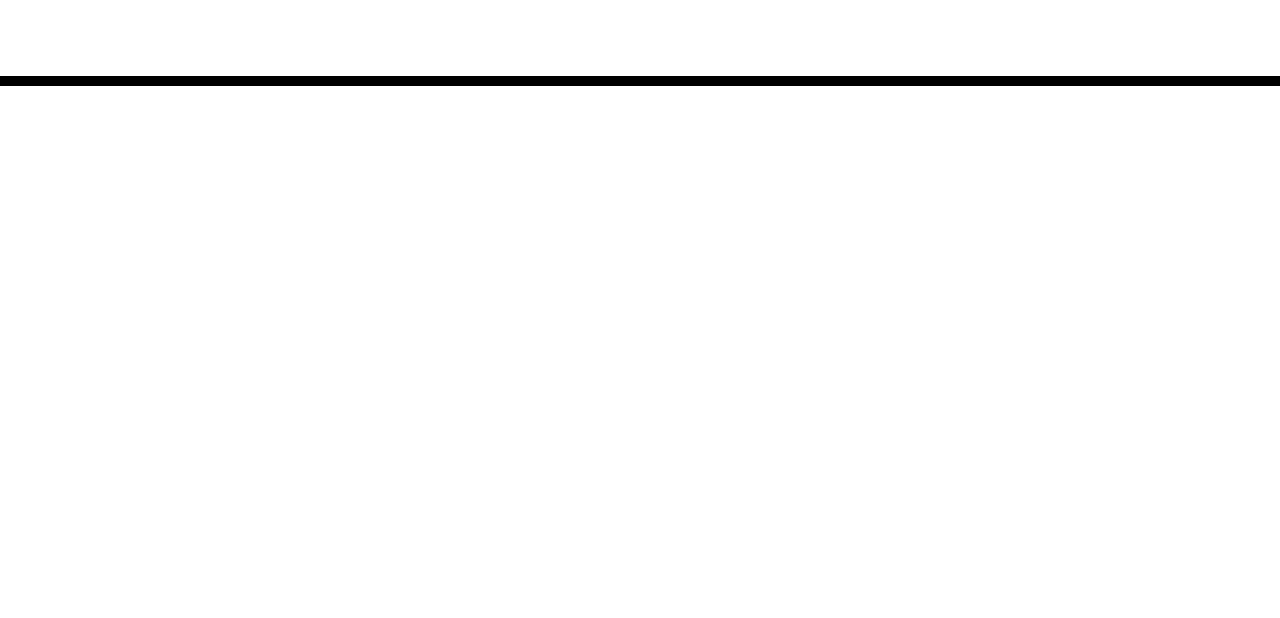
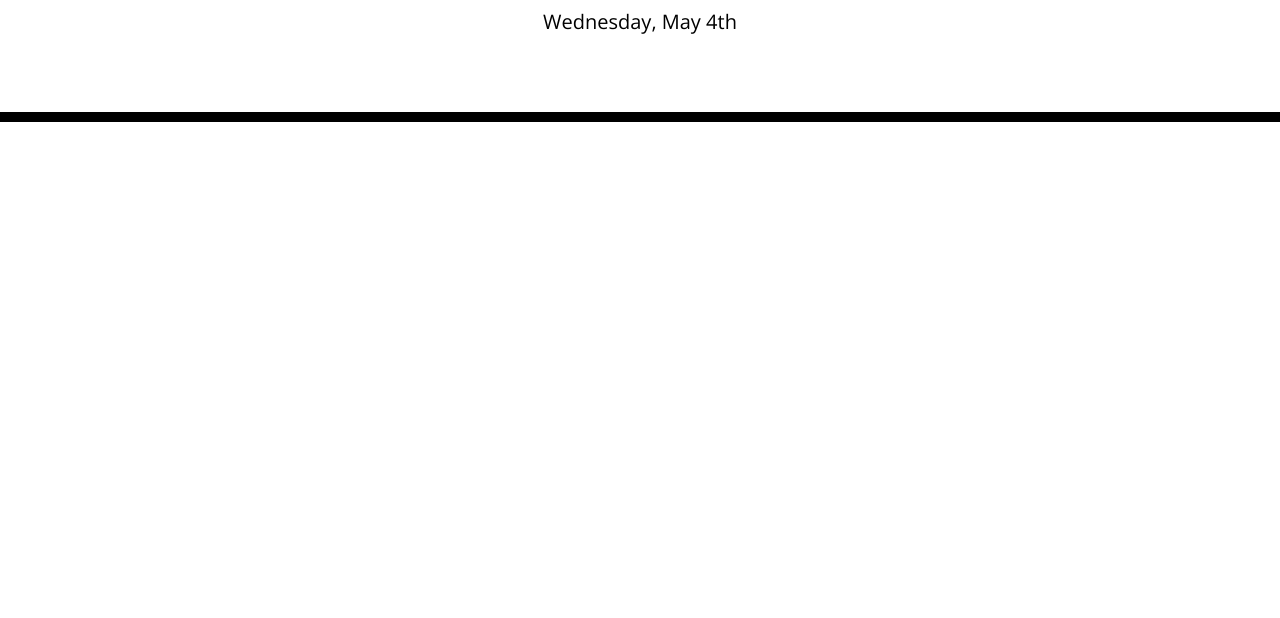
Before and after one commit to NadyaSlb/work-day-scheduler-Nadya, a plain HTML site: page index.html in a window 1280 px wide. Shown: the part 182-800 px from the top of the page. Drawn offline with nearby package versions, Linux system fonts and the light colour scheme; files that its build step writes are made by us from their sources.

Commit message:
add current day to header

```diff
--- /dev/null
+++ b/assets/js/script.js
@@ -0,0 +1,5 @@
+var currentDay = $('#currentDay');
+var currentDayM = moment();
+
+//add current day to header
+$(currentDay).text(currentDayM.format("dddd, MMMM Do"));
--- a/index.html
+++ b/index.html
@@ -18,7 +18,7 @@
       href="https://fonts.googleapis.com/css?family=Open+Sans&display=swap"
       rel="stylesheet"
     />
-    <link rel="stylesheet" href="style.css" />
+    <link rel="stylesheet" href="./assets/styles/style.css" />
     <title>Work Day Scheduler</title>
   </head>
 
@@ -34,5 +34,6 @@
 
     <script src="https://code.jquery.com/jquery-3.4.1.min.js"></script>
     <script src="https://cdnjs.cloudflare.com/ajax/libs/moment.js/2.24.0/moment.min.js"></script>
+    <script src="./assets/js/script.js"></script>
   </body>
 </html>
```
